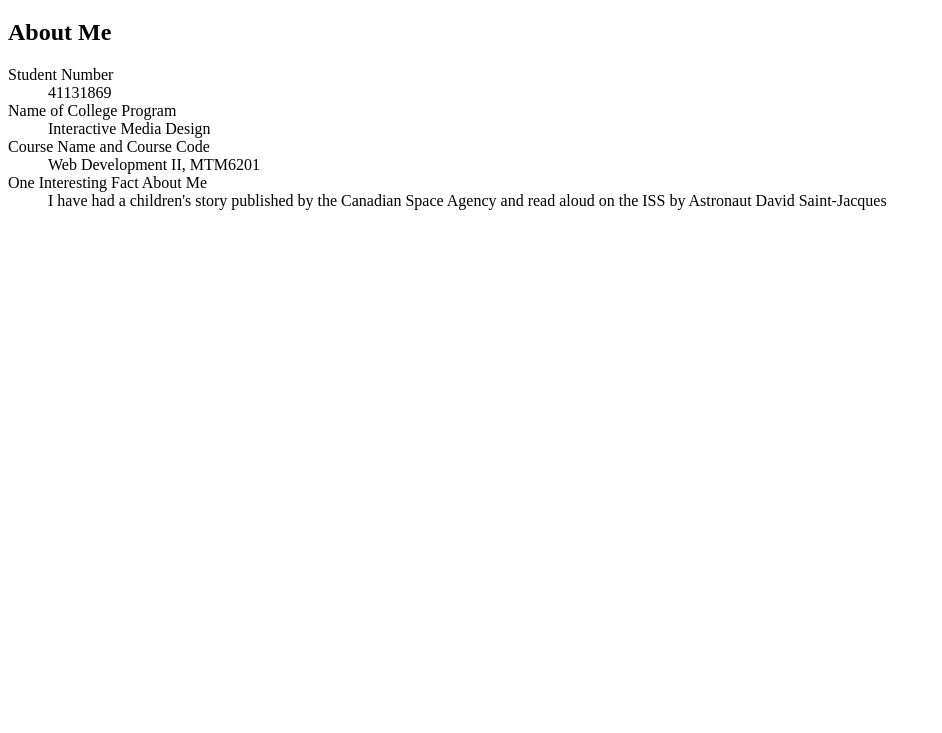
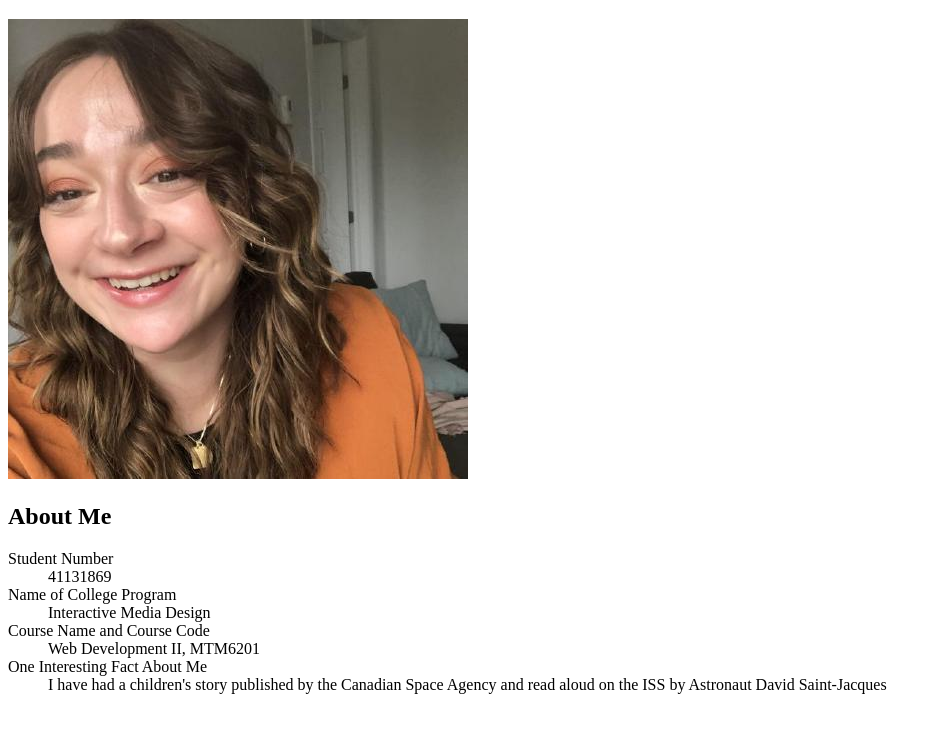
Before and after one commit to clow0027/mtm6201-week1, a plain HTML site: page index.html in a window 1280 px wide. Shown: the part 61-794 px from the top of the page, without its empty margins (0-942 px from the left). Drawn offline with Linux system fonts and the light colour scheme.

Commit message:
adds image to folder and to html

```diff
--- a/index.html
+++ b/index.html
@@ -12,7 +12,9 @@
 <body>
     <header>
         <h1>Laura Clow</h1>
+        <img src="images/144856221.jpeg" alt="Laura Clow, 2022" class="lauraclow2022">
     </header>
+
     <main>
         <h2>About Me</h2>
         <dl>
```
Also changed, not shown: images/144856221.jpeg (added).
